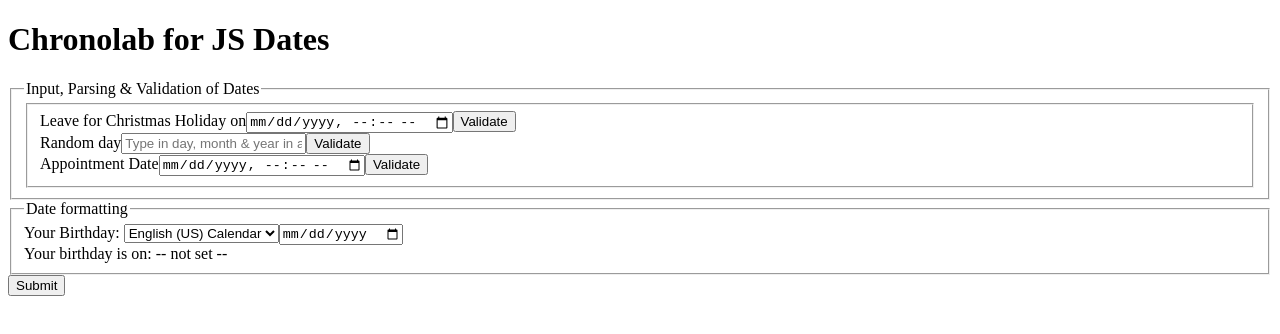
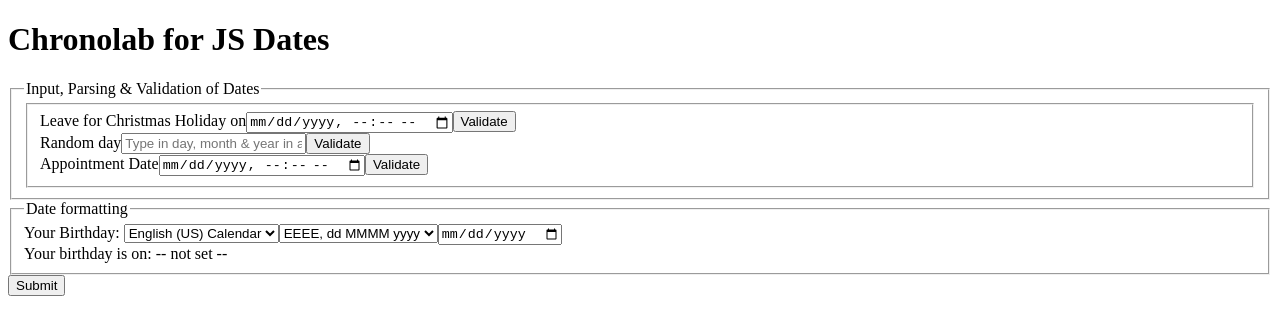
Before and after one commit to Rinidh/chronolab-date, a React (Vite) app: page / in a window 1280 px wide. Shown: the top 334 px of the page. Built offline with nearby package versions, Linux system fonts and the light colour scheme.

Commit message:
feat(date formatting): add date format selection as well for birthday input
The previous commit (1b69a5b) added different "locale" formats, while this adds "arrangment" formats eg "EEE, MMM d", "yyyy-MM-dd" etc

```diff
--- a/src/components/DateFormatting.jsx
+++ b/src/components/DateFormatting.jsx
@@ -1,10 +1,19 @@
 import React from "react";
-import { format } from "date-fns";
+import { format as formatDate } from "date-fns";
 import { locales } from "../data/locales";
 import { useWatch } from "react-hook-form";
 
+const formats = [
+  "EEEE, dd MMMM yyyy",
+  "EEE, MMM d",
+  "MMMM do, yyyy",
+  "dd/MM/yyyy",
+  "yyyy-MM-dd",
+];
+
 export const DateFormatting = ({ methods }) => {
   const { control, register, formState } = methods;
+  const [format, setFormat] = React.useState(formats[0]);
 
   const birthdayDateWatch = useWatch({
     control,
@@ -29,6 +38,13 @@ export const DateFormatting = ({ methods }) => {
               </option>
             ))}
           </select>
+          <select value={format} onChange={(e) => setFormat(e.target.value)}>
+            {formats.map((f) => (
+              <option key={f} value={f}>
+                {f}
+              </option>
+            ))}
+          </select>
         </label>
         <input type="date" {...register("birthday", { valueAsDate: true })} />
       </div>
@@ -36,7 +52,7 @@ export const DateFormatting = ({ methods }) => {
         <span>Your birthday is on: </span>
         {formState.dirtyFields.birthday ? (
           <>
-            {format(birthdayDateWatch, "EEEE, dd MMMM yyyy", {
+            {formatDate(birthdayDateWatch, format, {
               locale: locales[localeWatch]?.locale || locales["en-US"].locale,
             })}
             <span style={{ opacity: 0.6 }}>
```
